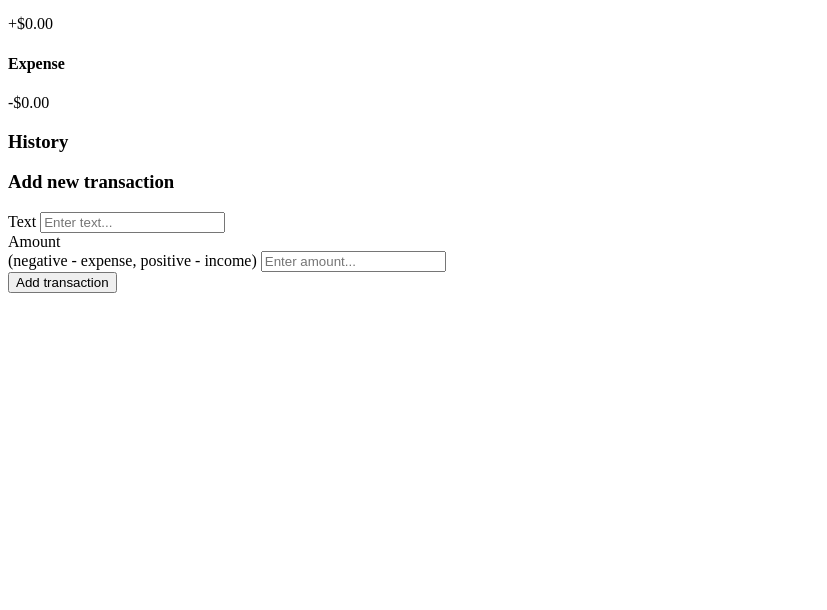
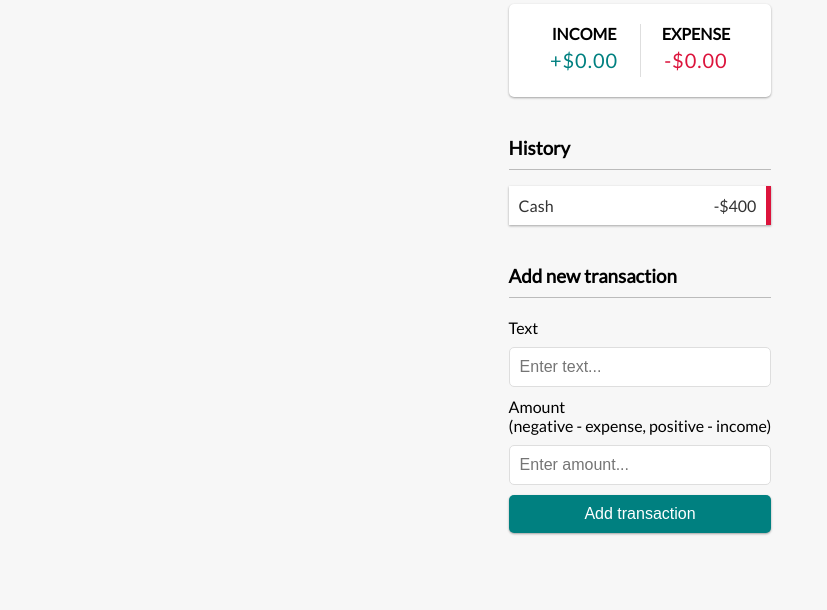
Before and after one commit to mahmudlukman/expense-tracker, a plain HTML site: page index.html in a window 1280 px wide. Shown: the part 190-800 px from the top of the page, without its empty margins (0-827 px from the left). Drawn offline with Linux system fonts and the light colour scheme.

Commit message:
styling complete

```diff
--- a/index.html
+++ b/index.html
@@ -27,9 +27,9 @@
 
       <h3>History</h3>
       <ul id="list" class="list">
-        <!-- <li class="minus">
+        <li class="minus">
           Cash <span>-$400</span><button class="delete-btn">x</button>
-        </li> -->
+        </li>
       </ul>
 
       <h3>Add new transaction</h3>
--- a/style.css
+++ b/style.css
@@ -0,0 +1,148 @@
+@import url('https://fonts.googleapis.com/css?family=Lato&display=swap');
+
+:root {
+  --box-shadow: 0 1px 3px rgba(0, 0, 0, 0.12), 0 1px 2px rgba(0, 0, 0, 0.24);
+}
+
+* {
+  box-sizing: border-box;
+}
+
+body {
+  background-color: #f7f7f7;
+  display: flex;
+  flex-direction: column;
+  align-items: center;
+  justify-content: center;
+  min-height: 100vh;
+  margin: 0;
+  font-family: 'Lato', sans-serif;
+}
+
+h1 {
+  letter-spacing: 1px;
+  margin: 0;
+}
+
+h3 {
+  border-bottom: 1px solid #bbb;
+  padding-bottom: 10px;
+  margin: 40px 0 10px;
+}
+
+h4 {
+  margin: 0;
+  text-transform: uppercase;
+}
+
+.inc-exp-container {
+  background-color: #fff;
+  box-shadow: var(--box-shadow);
+  padding: 20px;
+  display: flex;
+  justify-content: space-between;
+  margin: 20px 0;
+  border-radius: 5px;
+}
+
+.inc-exp-container > div {
+  flex: 1;
+  text-align: center;
+}
+
+.inc-exp-container > div:first-of-type {
+  border-right: 1px solid #dedede;
+}
+
+.money {
+  font-size: 20px;
+  letter-spacing: 1px;
+  margin: 5px 0;
+}
+
+.money.plus {
+  color: teal;
+}
+
+.money.minus {
+  color: crimson;
+}
+
+label {
+  display: inline-block;
+  margin: 10px 0;
+}
+
+input[type='text'],
+input[type='number'] {
+  border: 1px solid #dedede;
+  border-radius: 5px;
+  display: block;
+  font-size: 16px;
+  padding: 10px;
+  width: 100%;
+}
+
+.btn {
+  cursor: pointer;
+  background-color: teal;
+  box-shadow: var(--box-shadow);
+  color: #fff;
+  border: 0;
+  display: block;
+  font-size: 16px;
+  border-radius: 5px;
+  margin: 10px 0 30px;
+  padding: 10px;
+  width: 100%;
+}
+
+.btn:focus,
+.delete-btn:focus {
+  outline: 0;
+}
+
+.list {
+  list-style-type: none;
+  padding: 0;
+  margin-bottom: 40px;
+}
+
+.list li {
+  background-color: #fff;
+  box-shadow: var(--box-shadow);
+  color: #333;
+  display: flex;
+  justify-content: space-between;
+  position: relative;
+  padding: 10px;
+  margin: 10px 0;
+}
+
+.list li.plus {
+  border-right: 5px solid teal;
+}
+
+.list li.minus {
+  border-right: 5px solid crimson;
+}
+
+.delete-btn {
+  cursor: pointer;
+  background-color: crimson;
+  border: 0;
+  color: #fff;
+  font-size: 20px;
+  line-height: 20px;
+  padding: 2px 5px;
+  position: absolute;
+  top: 50%;
+  left: 0;
+  transform: translate(-100%, -50%);
+  opacity: 0;
+  transition: opacity 0.3s ease;
+}
+
+.list li:hover .delete-btn {
+  opacity: 1;
+}
```
